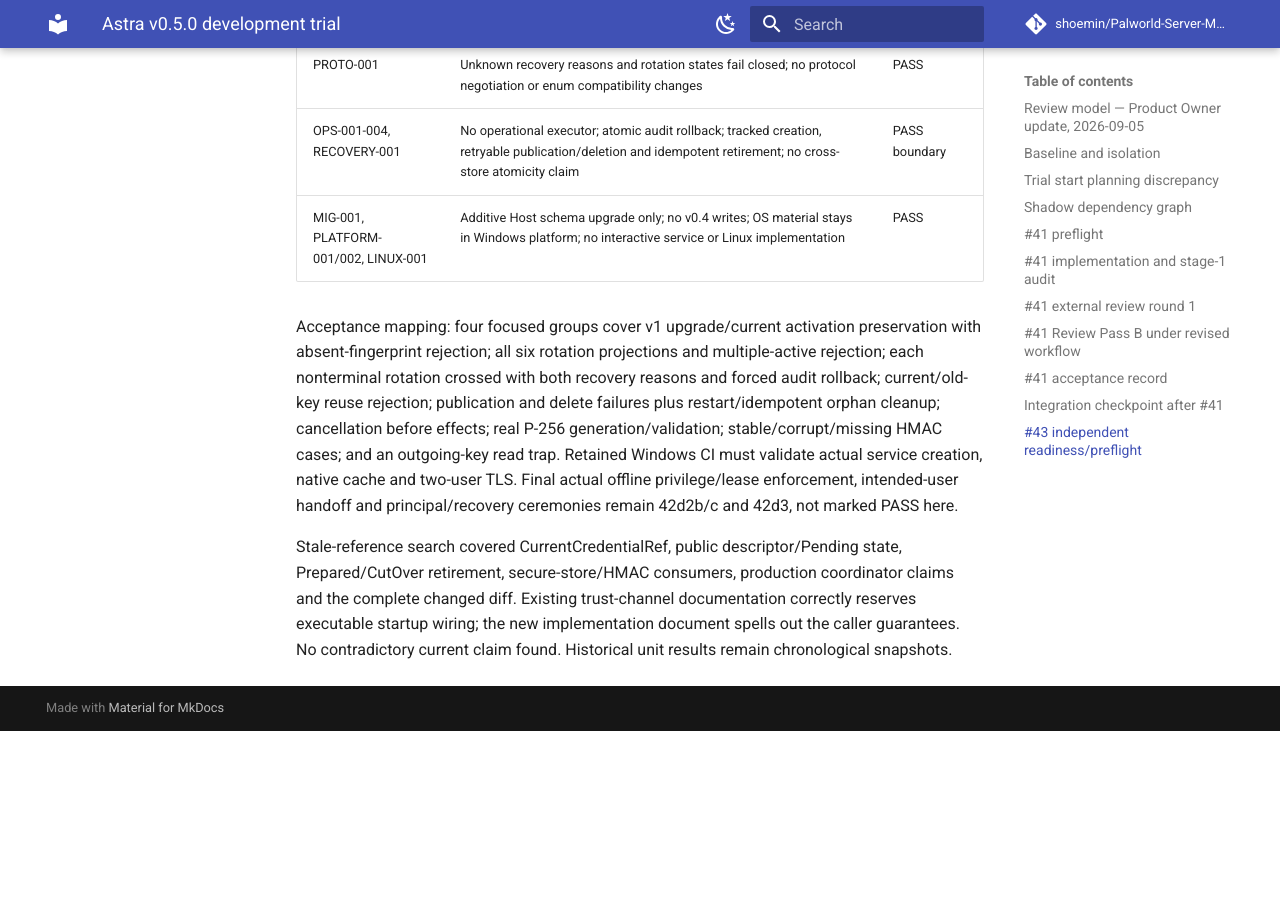
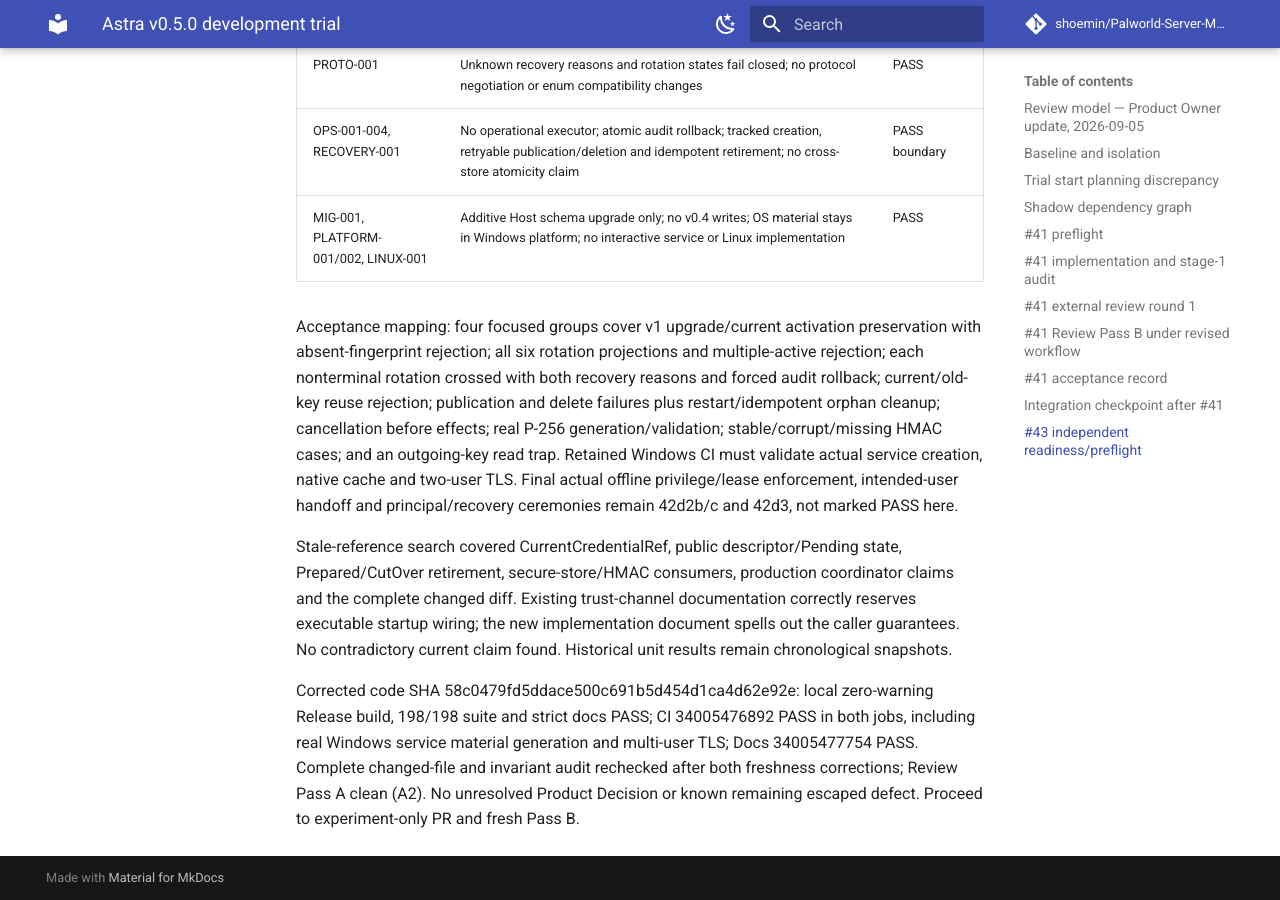
Before and after one commit to shoemin/Palworld-Server-Manager, an MkDocs documentation site: the page built from docs/experiments/astra-v0.5.0-trial.md, in a window 1280 px wide and 900 px high, scrolled down 69784 px. Built offline with MkDocs 1.6.1 and Material for MkDocs 9.7.7, drawn with Linux system fonts in a browser that asks for light colours; comment, search, counter and statistics services are not loaded; before the commit the page ends 70515 px from its top, so only the background shows below that.

Commit message:
Record machine trust reconciliation validation and review A

```diff
--- a/docs/experiments/astra-v0.5.0-trial.md
+++ b/docs/experiments/astra-v0.5.0-trial.md
@@ -826,3 +826,5 @@ Two pre-PR correction cycles strengthen freshness: A1 records activation history
 Acceptance mapping: four focused groups cover v1 upgrade/current activation preservation with absent-fingerprint rejection; all six rotation projections and multiple-active rejection; each nonterminal rotation crossed with both recovery reasons and forced audit rollback; current/old-key reuse rejection; publication and delete failures plus restart/idempotent orphan cleanup; cancellation before effects; real P-256 generation/validation; stable/corrupt/missing HMAC cases; and an outgoing-key read trap. Retained Windows CI must validate actual service creation, native cache and two-user TLS. Final actual offline privilege/lease enforcement, intended-user handoff and principal/recovery ceremonies remain 42d2b/c and 42d3, not marked PASS here.
 
 Stale-reference search covered CurrentCredentialRef, public descriptor/Pending state, Prepared/CutOver retirement, secure-store/HMAC consumers, production coordinator claims and the complete changed diff. Existing trust-channel documentation correctly reserves executable startup wiring; the new implementation document spells out the caller guarantees. No contradictory current claim found. Historical unit results remain chronological snapshots.
+
+Corrected code SHA 58c0479fd5ddace500c691b5d454d1ca4d62e92e: local zero-warning Release build, 198/198 suite and strict docs PASS; CI 34005476892 PASS in both jobs, including real Windows service material generation and multi-user TLS; Docs 34005477754 PASS. Complete changed-file and invariant audit rechecked after both freshness corrections; Review Pass A clean (A2). No unresolved Product Decision or known remaining escaped defect. Proceed to experiment-only PR and fresh Pass B.
```
